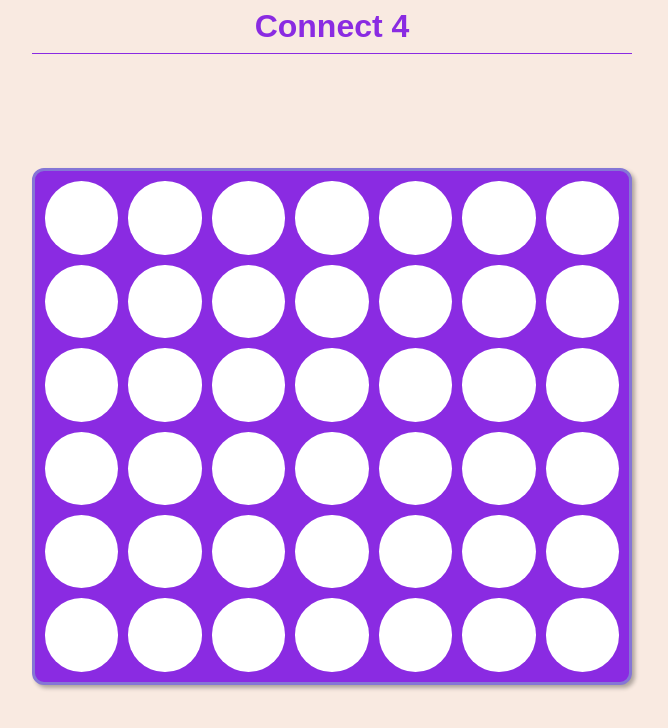
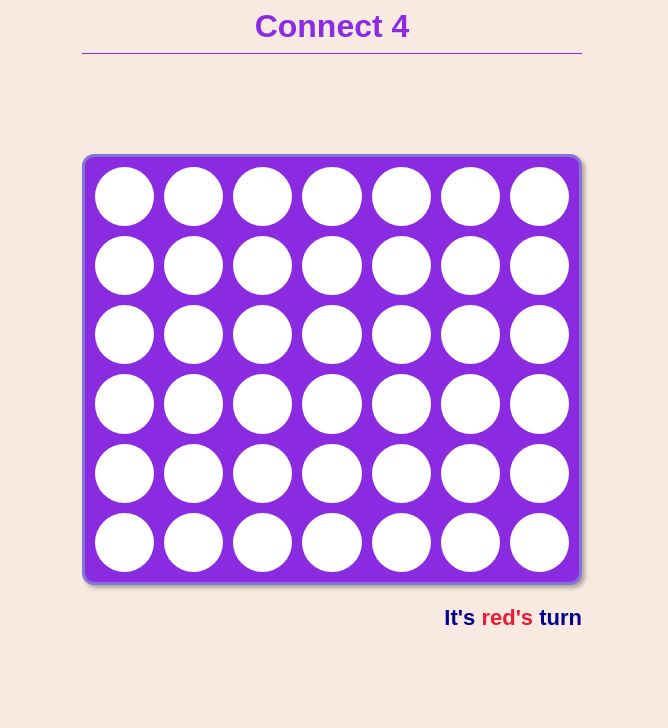
Before and after one commit to nicolecomputer/practice-connect-four, a React (Vite) app: page / in a window 1280 px wide. Shown: the top 728 px of the page, without its empty margins (308-976 px from the left). Built offline with nearby package versions, Linux system fonts and the light colour scheme.

Commit message:
Show current game state

```diff
--- a/src/App.css
+++ b/src/App.css
@@ -2,7 +2,7 @@ body {
   align-items: center;
 }
 .connect-four-game {
-  width: 600px;
+  width: 500px;
 }
 
 /* To keep things lined up these MUST have the same width */
--- a/src/App.tsx
+++ b/src/App.tsx
@@ -3,6 +3,7 @@ import './App.css'
 import GameBoard from './components/game-board'
 import { connectFourReducer, defaultState } from './reducer'
 import PieceDropper from './components/piece-dropper'
+import { GameStateDescription } from './components/game-state-description'
 
 function App() {
   const [state, dispatch] = React.useReducer(connectFourReducer, defaultState)
@@ -18,6 +19,9 @@ function App() {
           }}
         />
         <GameBoard board={state.board} />
+        <GameStateDescription
+          state={state.gameState}
+          currentColor={state.currentTurn} />
       </div>
     </>
   )
--- /dev/null
+++ b/src/components/game-state-description/game-state-description.css
@@ -0,0 +1,16 @@
+.game-state {
+  margin-top: 20px;
+  font-size: 22px;
+  text-align: right;
+  font-family: Arial, Helvetica, sans-serif;
+  font-weight: bold;
+  color: darkblue;
+}
+
+.red-turn {
+  color: var(--piece-color-red);
+}
+
+.blue-turn {
+  color: var(--piece-color-blue);
+}
--- /dev/null
+++ b/src/components/game-state-description/index.tsx
@@ -0,0 +1,24 @@
+import "./game-state-description.css"
+
+import { Color, GameState } from "../../lib/connect-four"
+
+type GameStateProps = {
+    state: GameState
+    currentColor: Color
+}
+
+type InPlayProps = {
+    currentColor: Color
+}
+function InPlay({ currentColor }: InPlayProps) {
+    return (
+        <p className="game-state">It's <span className={`${currentColor}-turn`}>{currentColor}'s</span> turn</p>
+    )
+}
+export function GameStateDescription({ state, currentColor }: GameStateProps) {
+    if (state.type === "in-play") {
+        return <InPlay currentColor={currentColor} />
+    }
+
+    return <p className="game-state">Unknown game state</p>
+}
```
Also changed, not shown: src/components/game-state/index.tsx (deleted).
